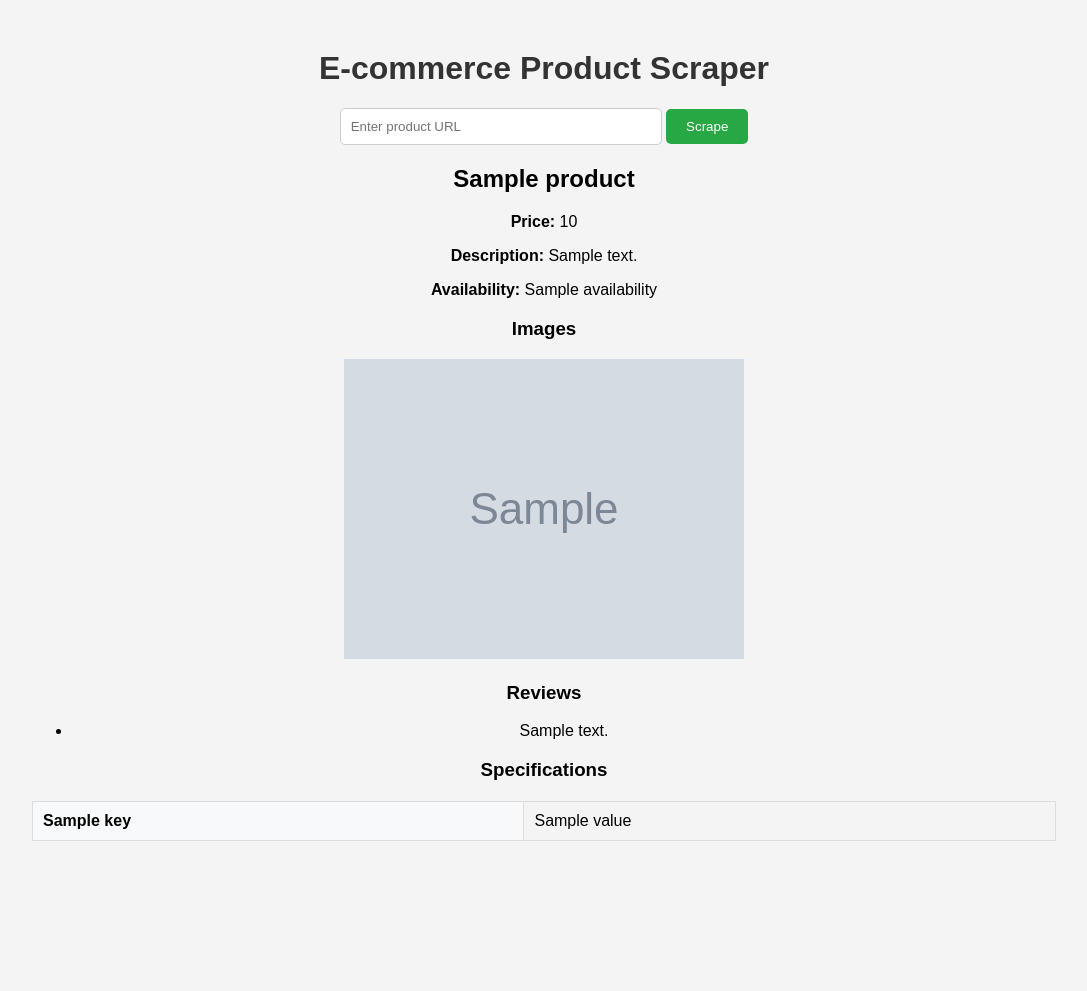
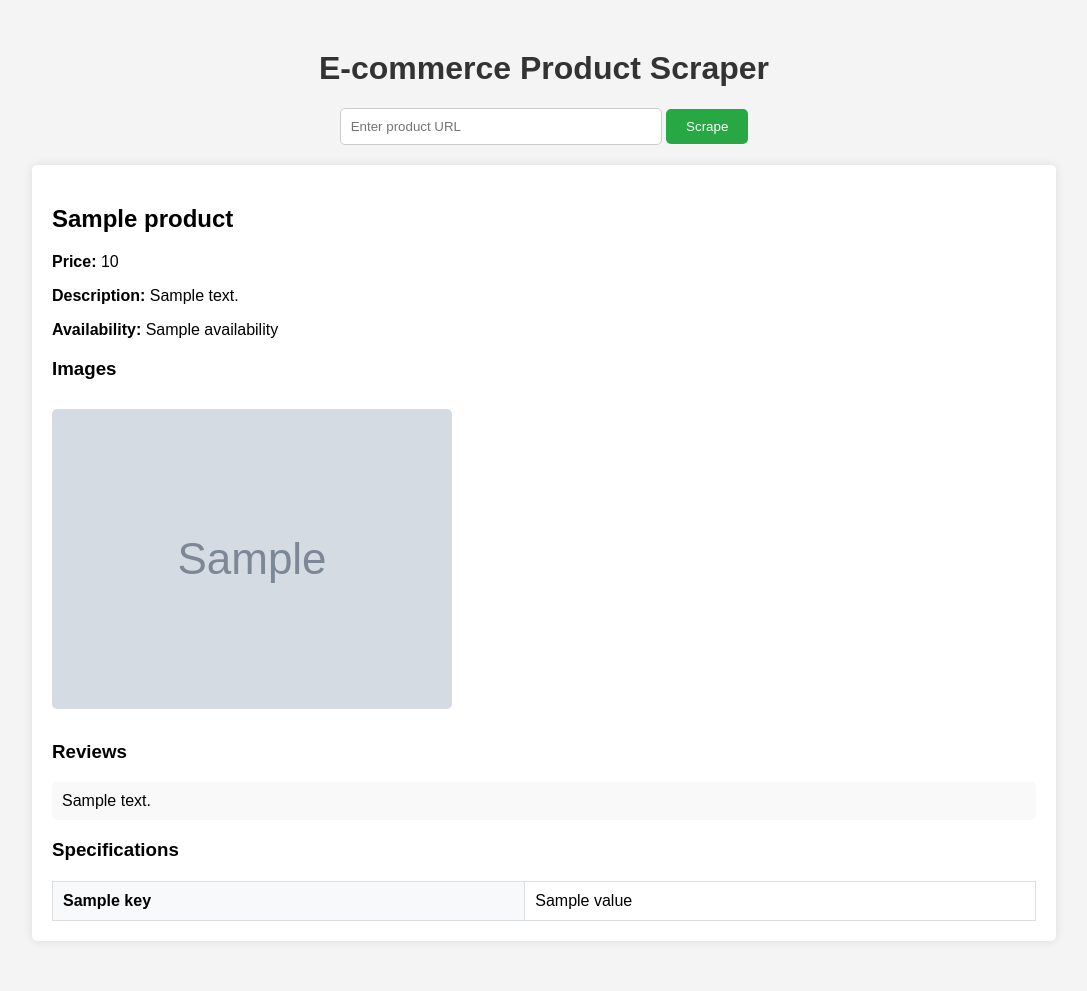
Before and after one commit to akio-236/ecom-web-scraper, a Flask app: template templates/index.html in a window 1280 px wide. Shown: the whole page, without its empty margins (96-1183 px from the left). Before the commit the page ends 841 px from the top, so only its background shows below. Run offline with Flask 3, Linux system fonts and the light colour scheme; the template is opened without the code that fills it: most values are stand-ins (such as "Sample title", 1, 10 or a date in 2020); grey boxes marked "Sample" are stand-in pictures.

Commit message:
Refactor CSS for product details layout and styling improvements

```diff
--- a/static/css/styles.css
+++ b/static/css/styles.css
@@ -1,5 +1,3 @@
-/*Custom Css*/
-
 body {
     font-family: Arial, sans-serif;
     background-color: #f4f4f4;
@@ -45,40 +43,45 @@ button:hover {
     color: red;
 }
 
-.table-container {
-    margin-top: 20px;
-    overflow-x: auto;
+.product-details {
+    text-align: left;
+    background: white;
+    padding: 20px;
+    border-radius: 5px;
+    box-shadow: 0 0 10px rgba(0, 0, 0, 0.1);
 }
 
-table {
+.images img {
+    max-width: 100%;
+    height: auto;
+    margin: 10px 0;
+    border-radius: 5px;
+}
+
+.reviews {
+    list-style-type: none;
+    padding: 0;
+}
+
+.reviews li {
+    background: #f9f9f9;
+    margin: 5px 0;
+    padding: 10px;
+    border-radius: 5px;
+}
+
+.specifications {
     width: 100%;
     border-collapse: collapse;
-    margin: 20px 0;
+    margin-top: 20px;
 }
 
-table, th, td {
+.specifications th, .specifications td {
     border: 1px solid #ddd;
-}
-
-th, td {
     padding: 10px;
     text-align: left;
 }
 
-th {
+.specifications th {
     background-color: #f8f9fa;
 }
-
-.download-btn {
-    display: inline-block;
-    margin-top: 20px;
-    padding: 10px 20px;
-    background-color: #007bff;
-    color: white;
-    text-decoration: none;
-    border-radius: 5px;
-}
-
-.download-btn:hover {
-    background-color: #0056b3;
-}
```
